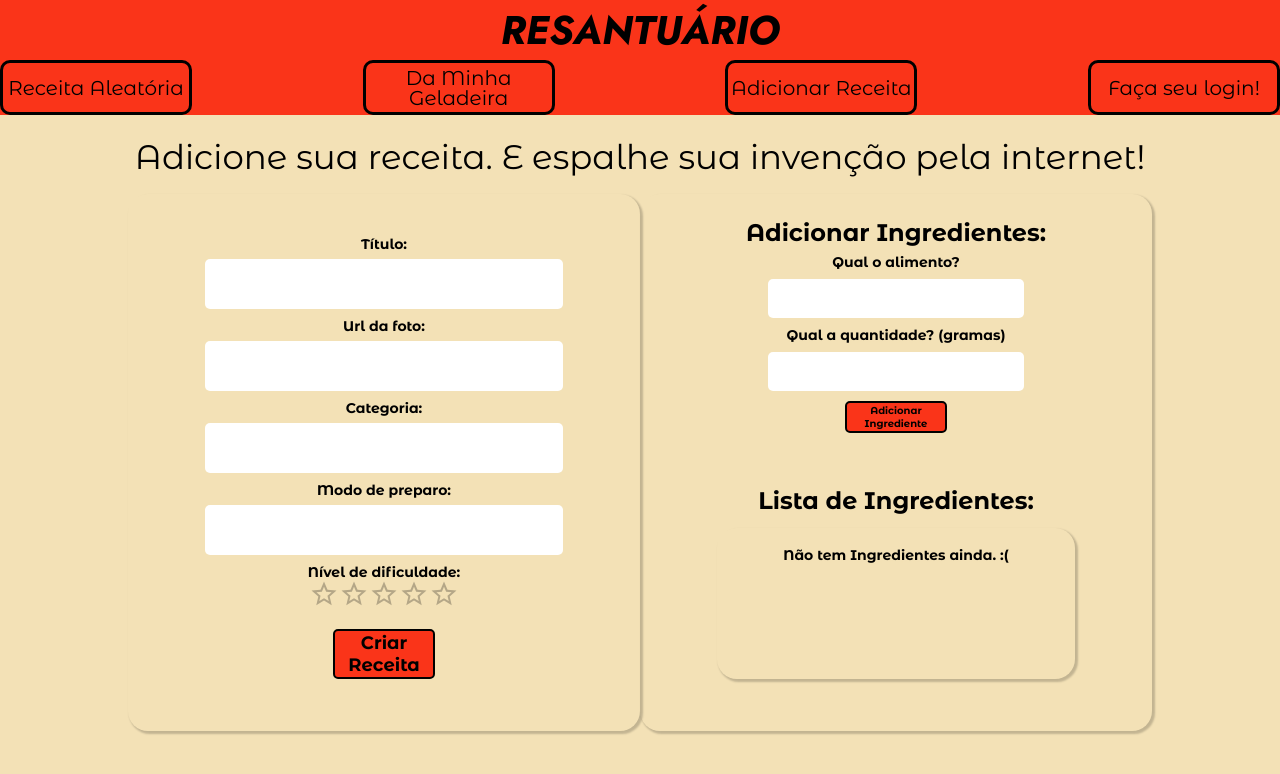
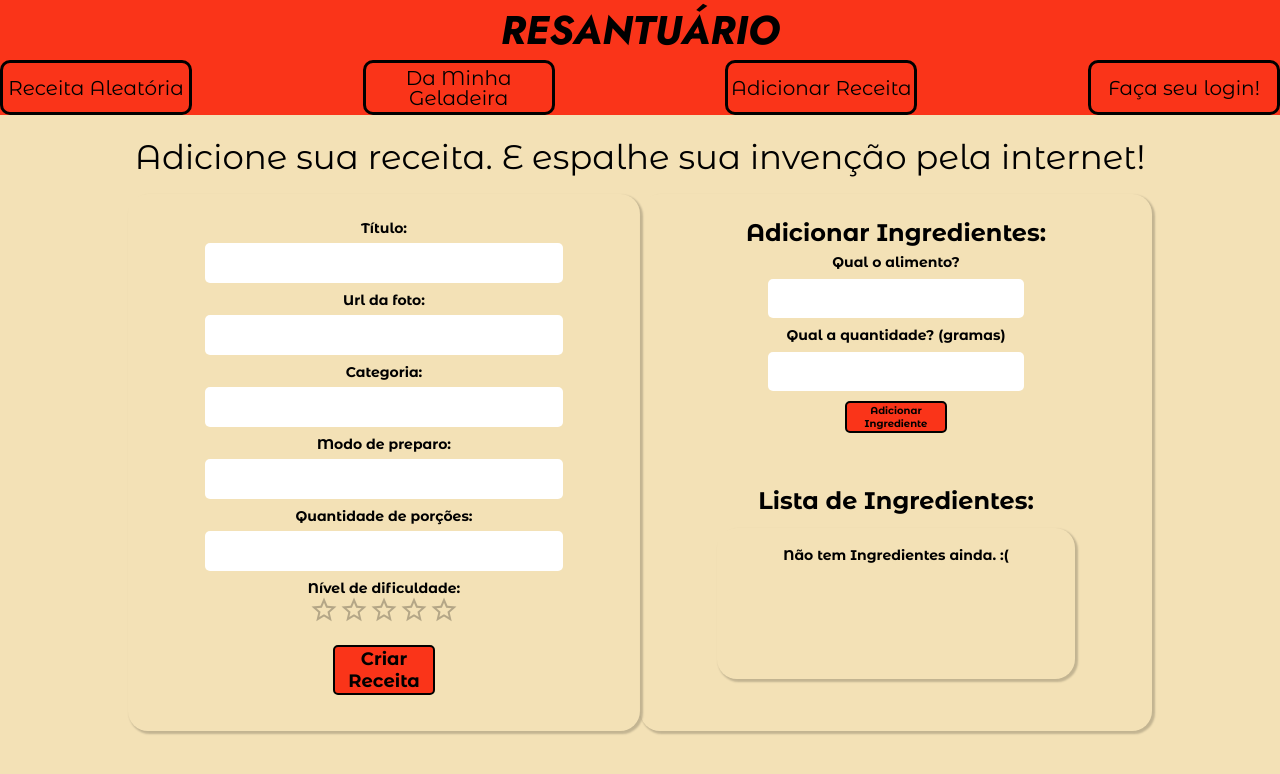
Before and after one commit to dimitripontocss/ReSantuario-front, a React (Create React App) app: page /nova-receita in a window 1280 px wide. Shown: the top 774 px of the page. Built offline with nearby package versions, Linux system fonts and the light colour scheme.

Commit message:
feat: portions added to form

```diff
--- a/src/components/NewRecipe.js
+++ b/src/components/NewRecipe.js
@@ -19,6 +19,7 @@ export default function NewRecipePage() {
   const [category, setCategory] = useState("");
   const [instructions, setInstructions] = useState("");
   const [difficulty, setDifficulty] = useState(-1);
+  const [portions, setPortions] = useState("");
   const [newIngredient, setNewIngredient] = useState({ name: "", amount: "" });
   const [ingredients, setIngredients] = useState([]);
 
@@ -55,6 +56,7 @@ export default function NewRecipePage() {
         instructions,
         difficulty,
         ingredients,
+        portions,
       };
       const promise = axios.post(
         process.env.REACT_APP_LINK_BACKEND + "/recipe",
@@ -77,7 +79,7 @@ export default function NewRecipePage() {
   }
 
   function addIngredient() {
-    console.log(ingredients);
+    console.log(typeof newIngredient.amount);
     if (newIngredient.name.length !== 0 && newIngredient.amount.length !== 0) {
       if (isNaN(Number(newIngredient.amount))) return;
       if (Number(newIngredient.amount) < 0) return;
@@ -129,6 +131,14 @@ export default function NewRecipePage() {
                 value={instructions}
                 onChange={(e) => setInstructions(e.target.value)}
               ></Input>
+              <p>Quantidade de porções:</p>
+              <Input
+                placeholder=""
+                type="number"
+                required
+                value={portions}
+                onChange={(e) => setPortions(e.target.value)}
+              ></Input>
               <p>Nível de dificuldade:</p>
               <Rating
                 name="simple-controlled"
@@ -164,7 +174,7 @@ export default function NewRecipePage() {
                 <p>Qual a quantidade? (gramas)</p>
                 <input
                   placeholder=""
-                  type="text"
+                  type="number"
                   required
                   value={newIngredient.amount}
                   onChange={(e) =>
@@ -277,7 +287,7 @@ const Content = styled.div`
 
 const Input = styled.input`
   width: 70%;
-  height: 50px;
+  height: 40px;
   margin-bottom: 10px;
   border-radius: 5px;
   border: none;
@@ -285,7 +295,7 @@ const Input = styled.input`
 
   font-family: "Montserrat Alternates", sans-serif;
   color: #000;
-  font-size: 20px;
+  font-size: 18px;
 
   margin-top: 8px;
 
```
